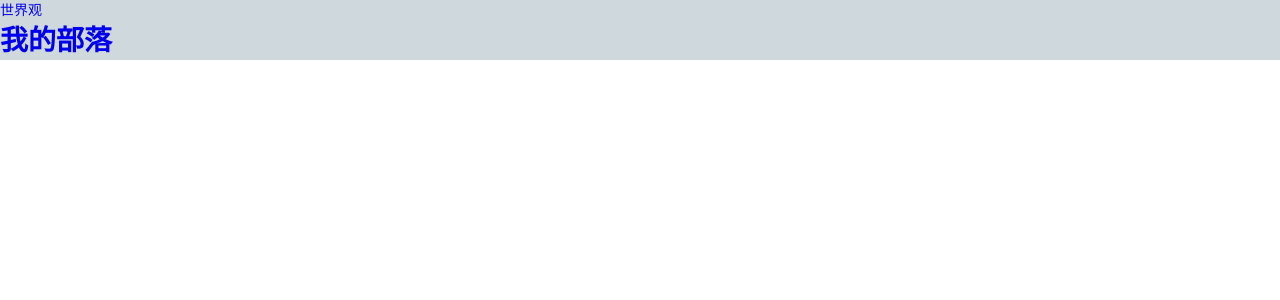
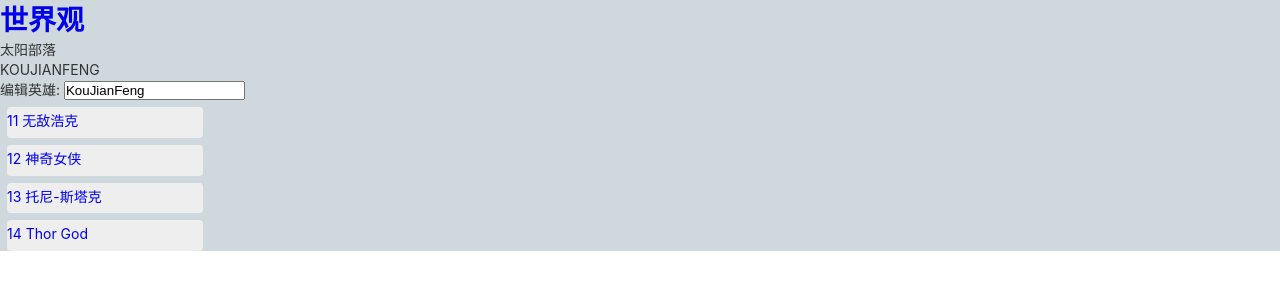
Before and after one commit to RyenToretto/kjf-angular-first, an Angular app: page /sun_tribe in a window 1280 px wide. Before the commit this address led to /. Shown: the top 300 px of the page. Built offline with nearby package versions, Linux system fonts and the light colour scheme.

Commit message:
路由导航，路由参数 ok

```diff
--- a/src/app/app.component.html
+++ b/src/app/app.component.html
@@ -1,6 +1,4 @@
-<a routerLink="/">世界观</a>
-
-<h1><a routerLink="/suntribe">{{title}}</a></h1>
+<h1><a routerLink="/">世界观</a></h1>
 
 <router-outlet></router-outlet>
 
--- a/src/app/components/hero-detail/hero-detail.component.html
+++ b/src/app/components/hero-detail/hero-detail.component.html
@@ -9,4 +9,5 @@
         </label>
     </div>
 
+    <button (click)="goBack()">回退</button>
 </div>
--- a/src/app/components/hero-detail/hero-detail.component.ts
+++ b/src/app/components/hero-detail/hero-detail.component.ts
@@ -1,5 +1,9 @@
-import {Component, Input, OnInit} from '@angular/core';
+import {Component, OnInit} from '@angular/core';
+import {ActivatedRoute} from '@angular/router';
+import { Location } from '@angular/common';
+
 import {Hero} from '../../declares/hero';
+import {HeroService} from '../../services/hero.service/hero.service';
 
 @Component({
     selector: 'app-hero-detail',
@@ -7,11 +11,26 @@ import {Hero} from '../../declares/hero';
 })
 export class HeroDetailComponent implements OnInit {
 
-    @Input() theHero: Hero;
+    theHero: Hero;
 
-    constructor() { }
+    constructor(
+        private route: ActivatedRoute, // 保存着 HeroDetailComponent实例的 路由信息
+        private heroService: HeroService, // 从远端服务器获取英雄数据 api
+        private location: Location // 一个 Angular 的服务，用来与浏览器打交道。 可以使用它来导航回上一个视图
+    ) { }
 
     ngOnInit(): void {
+        this.getHeroById();
+    }
+
+    getHeroById(): void {
+        const id: number = +this.route.snapshot.paramMap.get('id');
+        this.heroService.requestHeroById(id)
+            .subscribe(hero => this.theHero = hero);
+    }
+
+    goBack(): void {
+        this.location.back();
     }
 
 }
--- a/src/app/components/routing/routing.component.html
+++ b/src/app/components/routing/routing.component.html
@@ -1,6 +1,6 @@
 <h3>英雄导航</h3>
 <div class="grid grid-pad">
-    <a *ngFor="let routingHero of routingHeroes" class="col-1-4">
+    <a *ngFor="let routingHero of routingHeroes" class="col-1-4" routerLink="/hero_detail/{{routingHero.id}}">
         <div class="module hero">
             <h4>{{routingHero.name}}</h4>
         </div>
--- a/src/app/components/sun-tribe/sun-tribe.component.html
+++ b/src/app/components/sun-tribe/sun-tribe.component.html
@@ -10,9 +10,9 @@
 
 <!-- ================ 英雄列表 ================-->
 <ul class="sun-heroes">
-    <li *ngFor="let hero of heroes" (click)="onSelect(hero)" [class.selected]="hero.id === selectedHero.id">
-        <span class="id-box">{{hero.id}}</span> {{hero.name}}
+    <li *ngFor="let hero of heroes">
+        <a routerLink="/hero_detail/{{hero.id}}">
+            <span class="badge">{{hero.id}}</span> {{hero.name}}
+        </a>
     </li>
 </ul>
-
-<app-hero-detail [theHero]="selectedHero"></app-hero-detail>
--- a/src/app/components/sun-tribe/sun-tribe.component.ts
+++ b/src/app/components/sun-tribe/sun-tribe.component.ts
@@ -1,8 +1,8 @@
 import { Component, OnInit } from '@angular/core';
 
-import {Hero} from "../../declares/hero";
-import {HeroService} from "../../services/hero.service/hero.service";
-import {HeroMessageService} from "../../services/hero-message/hero-message.service";
+import {Hero} from '../../declares/hero';
+import {HeroService} from '../../services/hero.service/hero.service';
+import {HeroMessageService} from '../../services/hero-message/hero-message.service';
 
 @Component({
     selector: 'app-sun-tribe',
@@ -12,7 +12,6 @@ export class SunTribeComponent implements OnInit { // Angular 会在构造出 Su
 
     title: string = '太阳部落';
 
-    selectedHero: Hero = {};
     hero: Hero = {
         id: 1,
         name: 'KouJianFeng'
@@ -40,9 +39,4 @@ export class SunTribeComponent implements OnInit { // Angular 会在构造出 Su
             .subscribe(heroes => this.heroes = heroes);
     }
 
-    onSelect(hero: Hero): void {
-        this.selectedHero = hero;
-        this.heroMessageService.addHeroMessage('选中了一个英雄：' + JSON.stringify(hero));
-    }
-
 }
--- a/src/app/services/hero.service/hero.service.ts
+++ b/src/app/services/hero.service/hero.service.ts
@@ -32,4 +32,9 @@ export class HeroService {
         this.heroMessageService.addHeroMessage('HeroService: 请求到了 Heroes[]');
         return of(HEROES);
     }
+
+    requestHeroById(id: number): Observable<Hero> {
+        this.heroMessageService.addHeroMessage(`查询到一个英雄： id=${id}`);
+        return of(HEROES.find(hero => hero.id === id));
+    }
 }
```
Also changed, not shown: src/app/router/app-routing.module.ts (+5 -2 lines).
